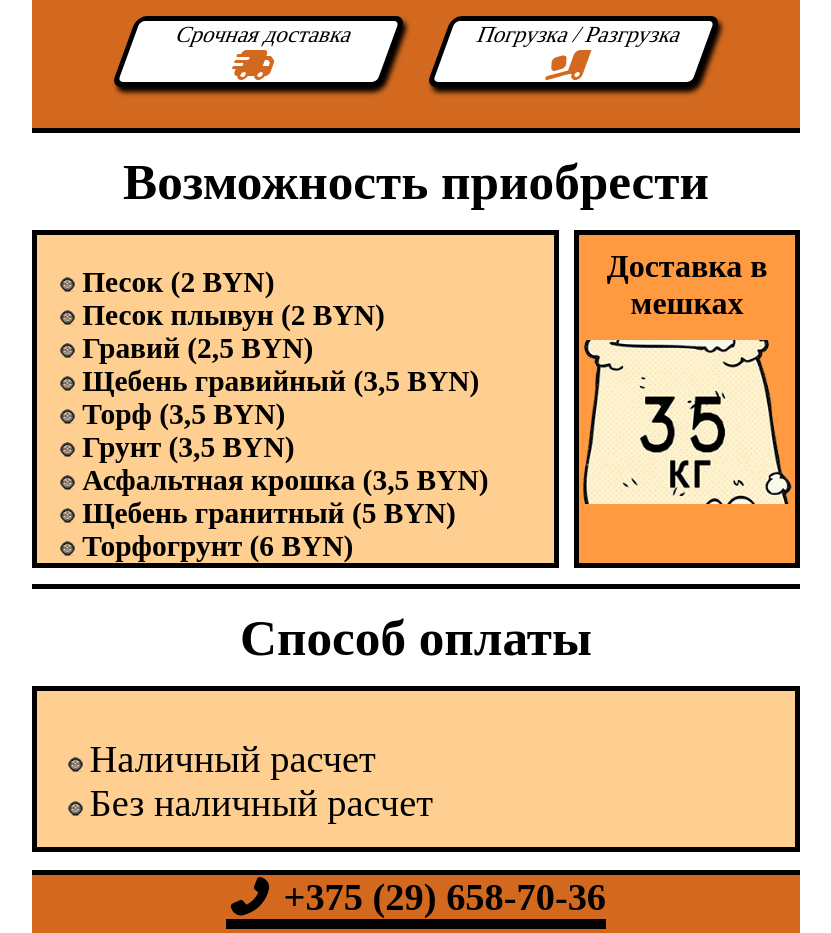
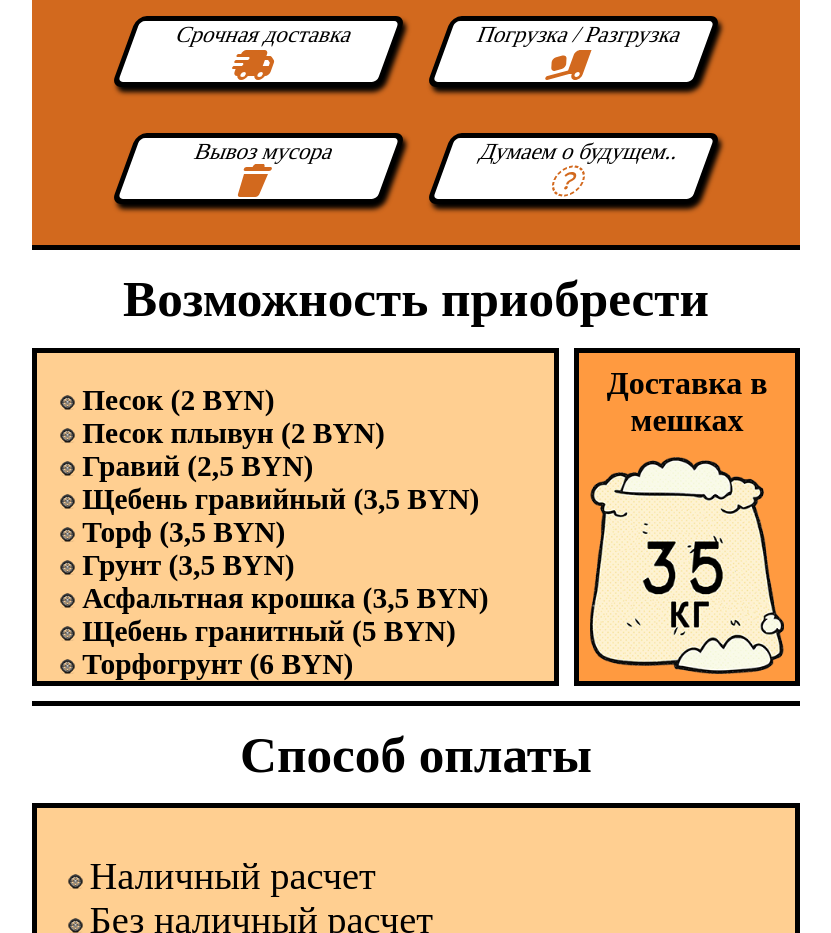
Before and after one commit to Arttem99/truckInd, a plain HTML site: page index.html in a window 1280 px wide. Shown: the part 1420-2353 px from the top of the page, without its empty margins (224-1055 px from the left). Drawn offline with Linux system fonts and the light colour scheme.

Commit message:
change index.html and .css

```diff
--- a/css/style.css
+++ b/css/style.css
@@ -302,8 +302,8 @@ ul{
     margin: 0 auto;
     background: url("../pictures/bag.png") no-repeat center center;
     background-size: cover;
-    width: 97%;
-    height: 50%;
+    width: 90%;
+    height: 17vw;
 
 }
 li{
@@ -434,6 +434,12 @@ li{
         font-size: 5vw;
     }
 
+}
+@media screen and (max-width: 565px) {
+.pic-bag{
+    width: 97%;
+    height: 30vw;
+}
 }
 @media screen and (max-width: 480px){
     .pic-bag{
--- a/index.html
+++ b/index.html
@@ -105,6 +105,9 @@
                 <div class="service cht"><p>Доставка по времени</p><i class="fas fa-stopwatch icon-color"></i></div>
                 <div class="service"><p>Срочная доставка</p><i class="fas fa-shipping-fast icon-color"></i></div>
                 <div class="service cht"><p>Погрузка / Разгрузка</p><i class="fas fa-truck-loading icon-color"></i></div>
+                <div class="service "><p>Вывоз мусора</p><i class="fas fa-trash icon-color"></i></div>
+                <div class="service cht"><p>Думаем о будущем..</p><i class="fas fa-think-peaks icon-color"></i></div>
+
             </div>
             <br>
         </div>
```
